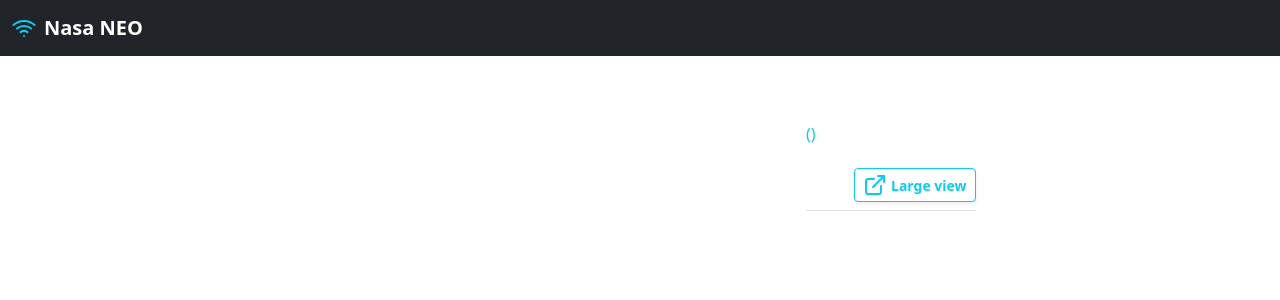
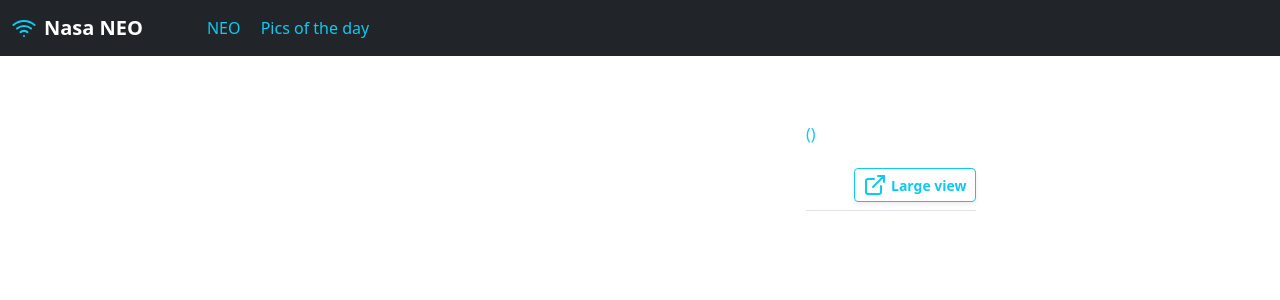
Before and after one commit to Samuel-Marien/nasa_neo_tracker, a Django app: page /apod_result in a window 1280 px wide. Shown: the top 300 px of the page. Run offline with Django 4.2, Linux system fonts and the light colour scheme; data that the repository does not hold is empty.

Commit message:
feat: add nav link on navbar

```diff
--- a/neo_app/templates/neo_app/base.html
+++ b/neo_app/templates/neo_app/base.html
@@ -17,6 +17,14 @@
           <div class="d-flex align-items-center">
             <i class="text-info" data-feather="wifi"></i>
             <a class="navbar-brand text-white fw-bold ms-2" href="/">Nasa NEO</a>
+           <div>
+            <a class="ms-5 me-3 link-info link-offset-2 link-offset-3-hover link-underline-info link-underline-opacity-0 link-underline-opacity-75-hover" href="neo_search">
+              NEO
+            </a>
+            <a class="link-info link-offset-2 link-offset-3-hover link-underline-info link-underline-opacity-0 link-underline-opacity-75-hover" href="apod_search">
+              Pics of the day
+            </a>
+            <div>
           </div>
         </div>
       </nav>
```
